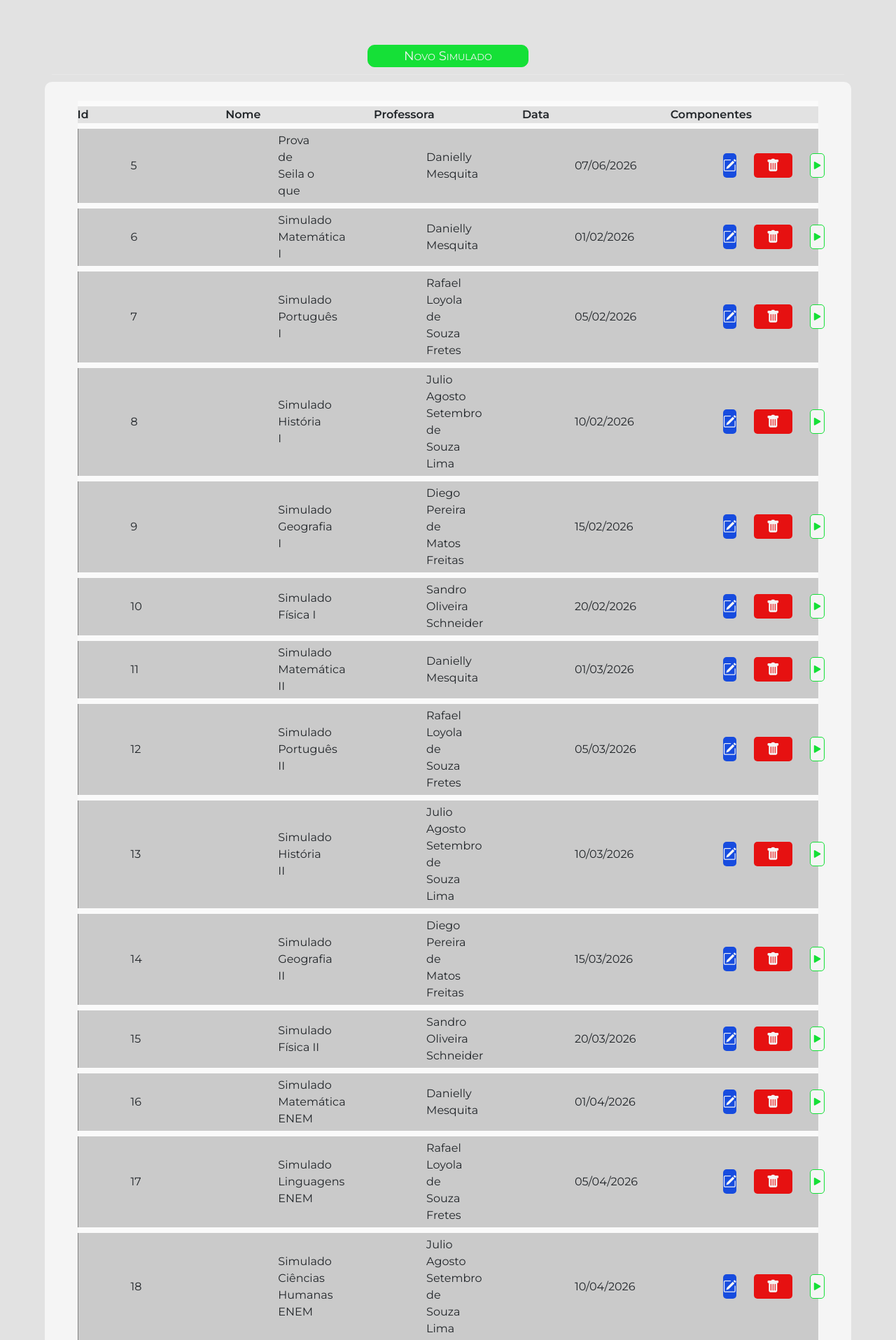
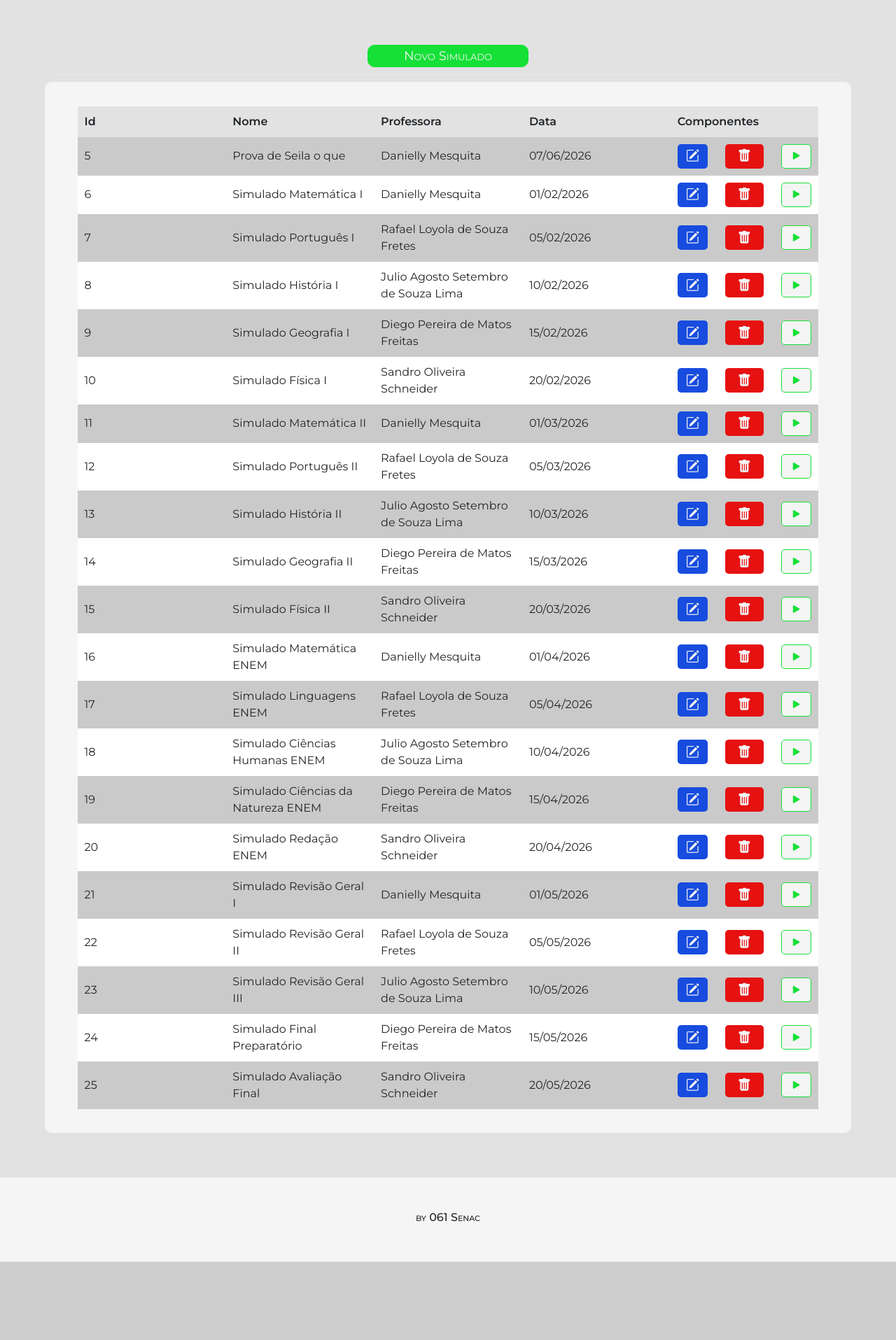
Before and after one commit to jvnm26/reposimulado, a PHP site: page /menu.php in a window 1280 px wide. Shown: the part 120-2035 px from the top of the page at 70% size. After the commit the page ends 1923 px from the top, so only its background shows below. Run offline with PHP 8.4, Linux system fonts and the light colour scheme; the visitor is signed in with stand-in values (Sample User, id 1); data comes from the database, SQL or seed files in the repository.

Commit message:
atualizei a tabela

```diff
--- a/assets/css/style.css
+++ b/assets/css/style.css
@@ -194,26 +194,29 @@ footer {
     gap: 5px;
 }
 
-.menuContainer table    {
-    border-collapse: separate;
-    border-spacing: 0 8px;
-    margin-top: -8px;
+.menuContainer table {
+    width: 100%;
+    border-collapse: collapse; /* FUNDAMENTAL */
+    table-layout: fixed;
     background: #fafafa;
-    width: 100%;
-    table-layout: fixed;
-  }
-  .menuContainer td {
-    padding: 5px 75px;
-    background-color: rgb(202, 202, 202);
-  }
-  td:first-child {
-    border-left-width: 1px;
   }
 
-  tr:nth-child(even) {
-    background:rgb(255, 255, 255);
+  .menuContainer th,
+  .menuContainer td {
+    padding: 10px;              /* padding uniforme */
+    text-align: left;
+    box-sizing: border-box;     /* evita quebra de largura */
   }
+
   .menuContainer th {
     background-color: #e2e2e2;
     font-weight: 600;
-}
+  }
+
+  .menuContainer td {
+    background-color: rgb(202, 202, 202);
+  }
+
+  .menuContainer tr:nth-child(even) td {
+    background: #ffffff;
+  }
```
